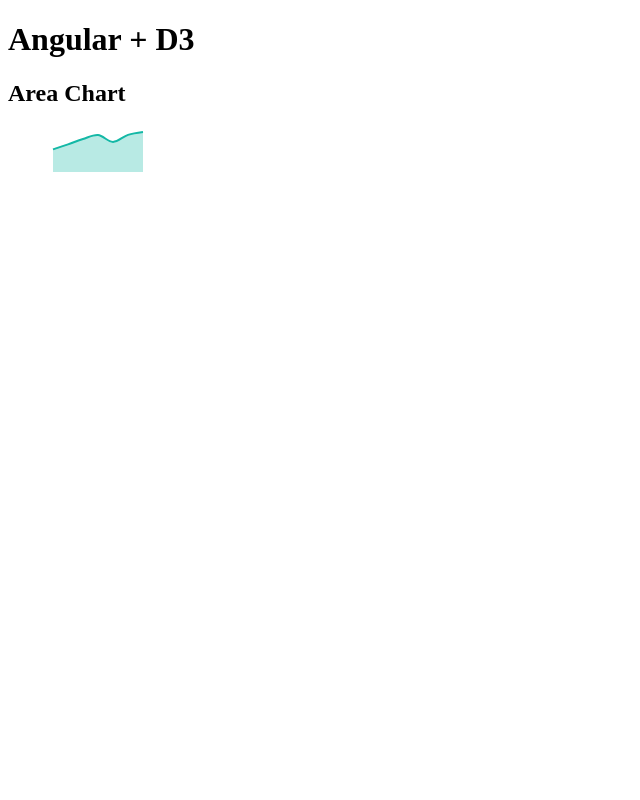
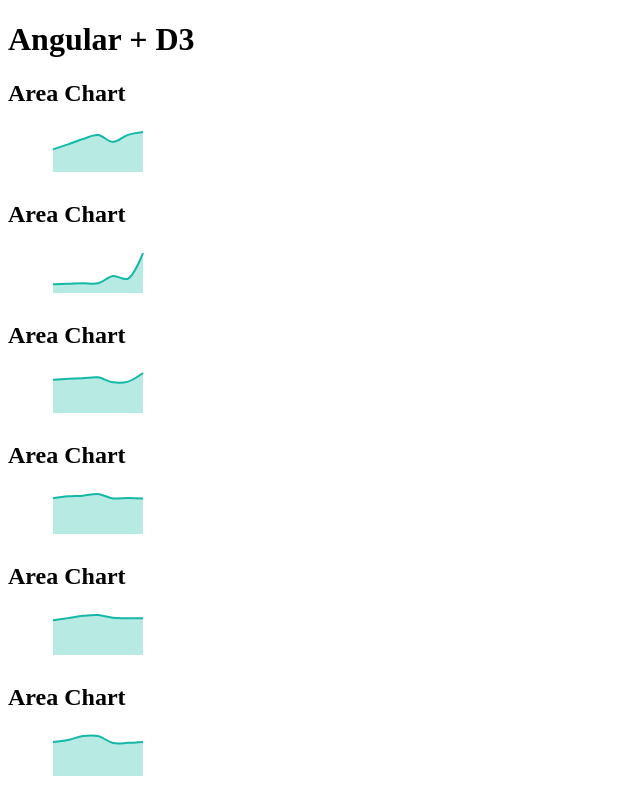
Before and after one commit to ThierryBC-24/ThierryBC-24.github.io, an Angular app in the folder INF8808/: page / in a window 1280 px wide. Shown: the top 800 px of the page, without its empty margins (0-640 px from the left). Built offline with nearby package versions, Linux system fonts and the light colour scheme.

Commit message:
1 graph par secteur

```diff
--- a/INF8808/src/app/app.component.html
+++ b/INF8808/src/app/app.component.html
@@ -1,4 +1,4 @@
 <header>
   <h1>Angular + D3</h1>
 </header>
-<app-area-chart></app-area-chart>
+<app-area-chart-container></app-area-chart-container>
--- a/INF8808/src/app/app.module.ts
+++ b/INF8808/src/app/app.module.ts
@@ -4,9 +4,10 @@
 import { AppRoutingModule } from './app-routing.module';
 import { AppComponent } from './app.component';
 import { AreaChartComponent } from './area-chart/area-chart.component';
+import { AreaChartContainerComponent } from './area-chart-container/area-chart-container.component';
 
 @NgModule({
-  declarations: [AppComponent, AreaChartComponent],
+  declarations: [AppComponent, AreaChartComponent, AreaChartContainerComponent],
   imports: [BrowserModule, AppRoutingModule],
   providers: [],
   bootstrap: [AppComponent],
--- /dev/null
+++ b/INF8808/src/app/area-chart-container/area-chart-container.component.html
@@ -0,0 +1,6 @@
+<app-area-chart
+  *ngFor="let datapoint of this.data; let index = index"
+  [data]="datapoint.data"
+  [sector]="datapoint.SECTEUR_SCIAN"
+  [id]="index"
+></app-area-chart>
--- /dev/null
+++ b/INF8808/src/app/area-chart-container/area-chart-container.component.ts
@@ -0,0 +1,64 @@
+import { Component, OnInit } from '@angular/core';
+import { viz1_data } from 'data/Viz 1/lesions_secteur_annee.constants';
+
+@Component({
+  selector: 'app-area-chart-container',
+  templateUrl: './area-chart-container.component.html',
+  styleUrls: ['./area-chart-container.component.scss'],
+})
+export class AreaChartContainerComponent implements OnInit {
+  originalData: {
+    ANNEE: number;
+    SECTEUR_SCIAN: string;
+    NB_LESION: number;
+  }[];
+  data: {
+    SECTEUR_SCIAN: string;
+    data: {
+      ANNEE: number;
+      NB_LESION: number;
+    }[];
+  }[] = [];
+  constructor() {
+    this.originalData = viz1_data;
+  }
+
+  ngOnInit(): void {
+    const groupedData = this.groupDataBySecteur();
+    this.data = this.prepareDataForD3(groupedData);
+  }
+
+  private groupDataBySecteur(): Map<
+    string,
+    { ANNEE: number; NB_LESION: number }[]
+  > {
+    const groupedData = new Map<
+      string,
+      { ANNEE: number; NB_LESION: number }[]
+    >();
+
+    this.originalData.forEach((item) => {
+      if (!groupedData.has(item.SECTEUR_SCIAN)) {
+        groupedData.set(item.SECTEUR_SCIAN, []);
+      }
+      groupedData
+        .get(item.SECTEUR_SCIAN)!
+        .push({ ANNEE: item.ANNEE, NB_LESION: item.NB_LESION });
+    });
+
+    return groupedData;
+  }
+
+  private prepareDataForD3(
+    groupedData: Map<string, { ANNEE: number; NB_LESION: number }[]>
+  ): { SECTEUR_SCIAN: string; data: { ANNEE: number; NB_LESION: number }[] }[] {
+    const preparedData: any = [];
+
+    groupedData.forEach((values, key) => {
+      const sortedValues = values.sort((a, b) => a.ANNEE - b.ANNEE);
+      preparedData.push({ SECTEUR_SCIAN: key, data: sortedValues });
+    });
+
+    return preparedData;
+  }
+}
--- a/INF8808/src/app/area-chart/area-chart.component.html
+++ b/INF8808/src/app/area-chart/area-chart.component.html
@@ -1,2 +1,2 @@
 <h2>Area Chart</h2>
-<figure id="area"></figure>
+<figure [id]="'area-' + this.id"></figure>
--- a/INF8808/src/app/area-chart/area-chart.component.ts
+++ b/INF8808/src/app/area-chart/area-chart.component.ts
@@ -1,5 +1,12 @@
 import { viz1_data } from 'data/Viz 1/lesions_secteur_annee.constants';
-import { Component, ElementRef, OnInit, ViewChild } from '@angular/core';
+import {
+  AfterViewInit,
+  Component,
+  ElementRef,
+  Input,
+  OnInit,
+  ViewChild,
+} from '@angular/core';
 import * as d3 from 'd3';
 
 interface DataPoint {
@@ -18,69 +25,34 @@
   templateUrl: './area-chart.component.html',
   styleUrls: ['./area-chart.component.scss'],
 })
-export class AreaChartComponent {
-  originalData: {
-    ANNEE: number;
-    SECTEUR_SCIAN: string;
-    NB_LESION: number;
-  }[];
+export class AreaChartComponent implements AfterViewInit {
   color: Colors = Colors.DECREASING;
-  data!: DataPoint[];
+  @Input() data!: DataPoint[];
+  @Input() sector!: string;
+  @Input() id!: number;
+
   maxY: number = 0;
   private svg: any;
   private margin = 5;
   private width = 100 - this.margin * 2;
   private height = 50 - this.margin * 2;
-  constructor() {
-    this.originalData = viz1_data;
-  }
+  constructor() {}
 
-  ngOnInit(): void {
-    const groupedData = this.groupDataBySecteur();
-    const preparedData = this.prepareDataForD3(groupedData);
-    this.data = preparedData[0].data;
+  ngAfterViewInit(): void {
     this.maxY = Math.max(...this.data.map((d) => d.NB_LESION));
+    this.getColor();
     this.createSvg();
     this.drawPlot();
   }
 
-  private groupDataBySecteur(): Map<
-    string,
-    { ANNEE: number; NB_LESION: number }[]
-  > {
-    const groupedData = new Map<
-      string,
-      { ANNEE: number; NB_LESION: number }[]
-    >();
-
-    this.originalData.forEach((item) => {
-      if (!groupedData.has(item.SECTEUR_SCIAN)) {
-        groupedData.set(item.SECTEUR_SCIAN, []);
-      }
-      groupedData
-        .get(item.SECTEUR_SCIAN)!
-        .push({ ANNEE: item.ANNEE, NB_LESION: item.NB_LESION });
-    });
-
-    return groupedData;
-  }
-
-  private prepareDataForD3(
-    groupedData: Map<string, { ANNEE: number; NB_LESION: number }[]>
-  ): { SECTEUR_SCIAN: string; data: { ANNEE: number; NB_LESION: number }[] }[] {
-    const preparedData: any = [];
-
-    groupedData.forEach((values, key) => {
-      const sortedValues = values.sort((a, b) => a.ANNEE - b.ANNEE);
-      preparedData.push({ SECTEUR_SCIAN: key, data: sortedValues });
-    });
-
-    return preparedData;
+  private getColor() {
+    const first = this.data[0].NB_LESION;
+    const last = this.data[this.data.length - 1].NB_LESION;
   }
 
   private createSvg(): void {
     this.svg = d3
-      .select('figure#area')
+      .select('figure#area-' + this.id)
       .append('svg')
       .attr('width', this.width + this.margin * 2)
       .attr('height', this.height + this.margin * 2)
```
Also changed, not shown: INF8808/src/app/area-chart-container/area-chart-container.component.scss (added), 1 other file (tests, documents, lock files or other folders).
